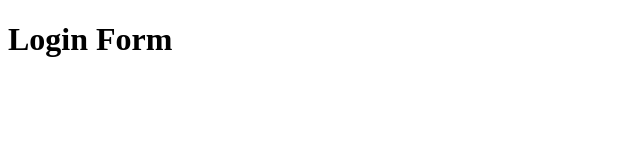
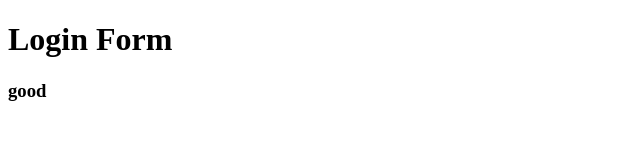
Before and after one commit to RoyalTech001/MyApp-Creation, a plain HTML site: page login.html in a window 1280 px wide. Shown: the full height of the page, 0-640 px from the left. Drawn offline with Linux system fonts and the light colour scheme.

Commit message:
Added hello

```diff
--- a/login.html
+++ b/login.html
@@ -9,6 +9,7 @@
 <body>
     <div>
         <h1>Login Form</h1>
+        <h3>good</h3>
     </div>
 </body>
 </html>
```
